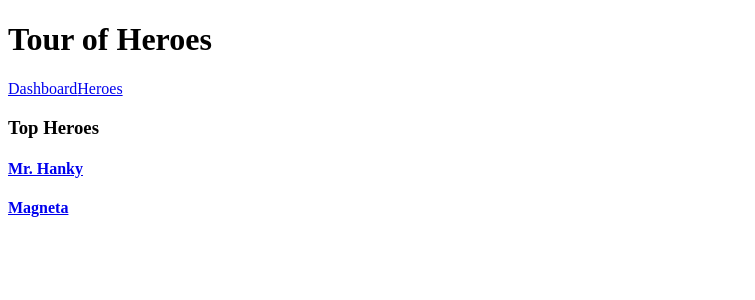
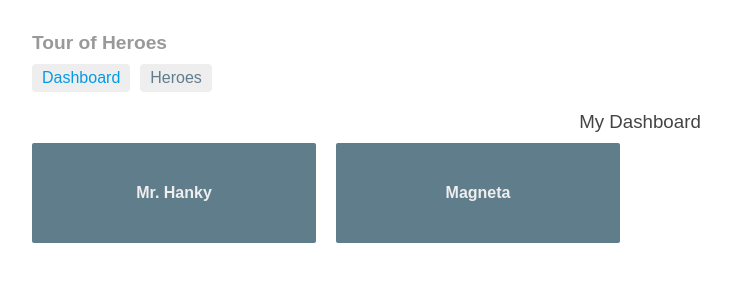
Before and after one commit to kallex/herotutorial, an Angular app: page /dashboard in a window 1280 px wide. Shown: the top 300 px of the page, without its empty margins (0-755 px from the left). Built offline with nearby package versions, Linux system fonts and the light colour scheme.

Commit message:
Component splitting

```diff
--- a/src/app/app.component.css
+++ b/src/app/app.component.css
@@ -0,0 +1,28 @@
+h1 {
+  font-size: 1.2em;
+  color: #999;
+  margin-bottom: 0;
+}
+h2 {
+  font-size: 2em;
+  margin-top: 0;
+  padding-top: 0;
+}
+nav a {
+  padding: 5px 10px;
+  text-decoration: none;
+  margin-top: 10px;
+  display: inline-block;
+  background-color: #eee;
+  border-radius: 4px;
+}
+nav a:visited, a:link {
+  color: #607D8B;
+}
+nav a:hover {
+  color: #039be5;
+  background-color: #CFD8DC;
+}
+nav a.active {
+  color: #039be5;
+}
--- a/src/app/app.component.ts
+++ b/src/app/app.component.ts
@@ -3,15 +3,17 @@ import {Component} from "@angular/core";
 
 
 @Component({
+  moduleId: module.id,
   selector: "app-root",
   template: `
 <h1>{{title}}</h1>
 <nav>
-  <a routerLink="/dashboard">Dashboard</a>
-  <a routerLink="/heroes">Heroes</a>
+  <a routerLink="/dashboard" routerLinkActive="active">Dashboard</a>
+  <a routerLink="/heroes" routerLinkActive="active">Heroes</a>
 </nav>
 <router-outlet></router-outlet>
-`
+`,
+  styleUrls: ["./app.component.css"]
 })
 
 export class AppComponent {
--- /dev/null
+++ b/src/app/dashboard.component.css
@@ -0,0 +1,61 @@
+[class*='col-'] {
+  float: left;
+  padding-right: 20px;
+  padding-bottom: 20px;
+}
+[class*='col-']:last-of-type {
+  padding-right: 0;
+}
+a {
+  text-decoration: none;
+}
+*, *:after, *:before {
+  -webkit-box-sizing: border-box;
+  -moz-box-sizing: border-box;
+  box-sizing: border-box;
+}
+h3 {
+  text-align: center; margin-bottom: 0;
+}
+h4 {
+  position: relative;
+}
+.grid {
+  margin: 0;
+}
+.col-1-4 {
+  width: 25%;
+}
+.module {
+  padding: 20px;
+  text-align: center;
+  color: #eee;
+  max-height: 120px;
+  min-width: 120px;
+  background-color: #607D8B;
+  border-radius: 2px;
+}
+.module:hover {
+  background-color: #EEE;
+  cursor: pointer;
+  color: #607d8b;
+}
+.grid-pad {
+  padding: 10px 0;
+}
+.grid-pad > [class*='col-']:last-of-type {
+  padding-right: 20px;
+}
+@media (max-width: 600px) {
+  .module {
+    font-size: 10px;
+    max-height: 75px; }
+}
+@media (max-width: 1024px) {
+  .grid {
+    margin: 0;
+  }
+  .module {
+    min-width: 60px;
+  }
+}
--- a/src/app/dashboard.component.html
+++ b/src/app/dashboard.component.html
@@ -1,4 +1,4 @@
-<h3>Top Heroes</h3>
+<h3>My Dashboard</h3>
 <div class="grid grid-pad">
   <a *ngFor="let hero of heroes" [routerLink]="['/detail', hero.id]" class="col-1-4">
     <div class="module hero">
--- a/src/app/dashboard.component.ts
+++ b/src/app/dashboard.component.ts
@@ -7,7 +7,8 @@ import {HeroService} from "./hero.service";
   moduleId: module.id,
   selector: "my-dashboard",
   //template: '<h3>My Dashboard</h3>'
-  templateUrl: "./dashboard.component.html"
+  templateUrl: "./dashboard.component.html",
+  styleUrls: [ "./dashboard.component.css"]
 })
 
 export class DashboardComponent implements OnInit {
--- /dev/null
+++ b/src/app/hero-detail.component.css
@@ -0,0 +1,29 @@
+label {
+  display: inline-block;
+  width: 3em;
+  margin: .5em 0;
+  color: #607D8B;
+  font-weight: bold;
+}
+input {
+  height: 2em;
+  font-size: 1em;
+  padding-left: .4em;
+}
+button {
+  margin-top: 20px;
+  font-family: Arial;
+  background-color: #eee;
+  border: none;
+  padding: 5px 10px;
+  border-radius: 4px;
+  cursor: pointer; cursor: hand;
+}
+button:hover {
+  background-color: #cfd8dc;
+}
+button:disabled {
+  background-color: #eee;
+  color: #ccc;
+  cursor: auto;
+}
--- a/src/app/hero-detail.component.ts
+++ b/src/app/hero-detail.component.ts
@@ -6,8 +6,10 @@ import {Location} from "@angular/common";
 import "rxjs/add/operator/switchMap";
 
 @Component({
+  moduleId: module.id,
   selector: "my-hero-detail",
-  templateUrl: "./hero-detail.component.html"
+  templateUrl: "./hero-detail.component.html",
+  styleUrls: [ "./hero-detail.component.css"]
 
 })
 
--- a/src/index.html
+++ b/src/index.html
@@ -7,6 +7,7 @@
 
   <meta name="viewport" content="width=device-width, initial-scale=1">
   <link rel="icon" type="image/x-icon" href="favicon.ico">
+  <link rel="stylesheet" href="styles.css">
 </head>
 <body>
   <app-root>Loading...</app-root>
--- a/src/styles.css
+++ b/src/styles.css
@@ -1 +1,116 @@
-/* You can add global styles to this file, and also import other style files */
+/* #docregion , quickstart, toh */
+/* Master Styles */
+h1 {
+  color: #369;
+  font-family: Arial, Helvetica, sans-serif;
+  font-size: 250%;
+}
+h2, h3 {
+  color: #444;
+  font-family: Arial, Helvetica, sans-serif;
+  font-weight: lighter;
+}
+body {
+  margin: 2em;
+}
+/* #enddocregion quickstart */
+body, input[text], button {
+  color: #888;
+  font-family: Cambria, Georgia;
+}
+/* #enddocregion toh */
+a {
+  cursor: pointer;
+  cursor: hand;
+}
+button {
+  font-family: Arial;
+  background-color: #eee;
+  border: none;
+  padding: 5px 10px;
+  border-radius: 4px;
+  cursor: pointer;
+  cursor: hand;
+}
+button:hover {
+  background-color: #cfd8dc;
+}
+button:disabled {
+  background-color: #eee;
+  color: #aaa;
+  cursor: auto;
+}
+
+/* Navigation link styles */
+nav a {
+  padding: 5px 10px;
+  text-decoration: none;
+  margin-right: 10px;
+  margin-top: 10px;
+  display: inline-block;
+  background-color: #eee;
+  border-radius: 4px;
+}
+nav a:visited, a:link {
+  color: #607D8B;
+}
+nav a:hover {
+  color: #039be5;
+  background-color: #CFD8DC;
+}
+nav a.active {
+  color: #039be5;
+}
+
+/* items class */
+.items {
+  margin: 0 0 2em 0;
+  list-style-type: none;
+  padding: 0;
+  width: 24em;
+}
+.items li {
+  cursor: pointer;
+  position: relative;
+  left: 0;
+  background-color: #EEE;
+  margin: .5em;
+  padding: .3em 0;
+  height: 1.6em;
+  border-radius: 4px;
+}
+.items li:hover {
+  color: #607D8B;
+  background-color: #DDD;
+  left: .1em;
+}
+.items li.selected {
+  background-color: #CFD8DC;
+  color: white;
+}
+.items li.selected:hover {
+  background-color: #BBD8DC;
+}
+.items .text {
+  position: relative;
+  top: -3px;
+}
+.items .badge {
+  display: inline-block;
+  font-size: small;
+  color: white;
+  padding: 0.8em 0.7em 0 0.7em;
+  background-color: #607D8B;
+  line-height: 1em;
+  position: relative;
+  left: -1px;
+  top: -4px;
+  height: 1.8em;
+  margin-right: .8em;
+  border-radius: 4px 0 0 4px;
+}
+/* #docregion toh */
+/* everywhere else */
+* {
+  font-family: Arial, Helvetica, sans-serif;
+}
```
